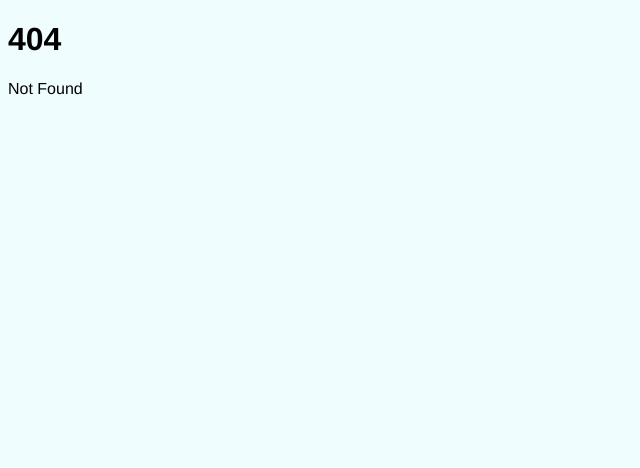
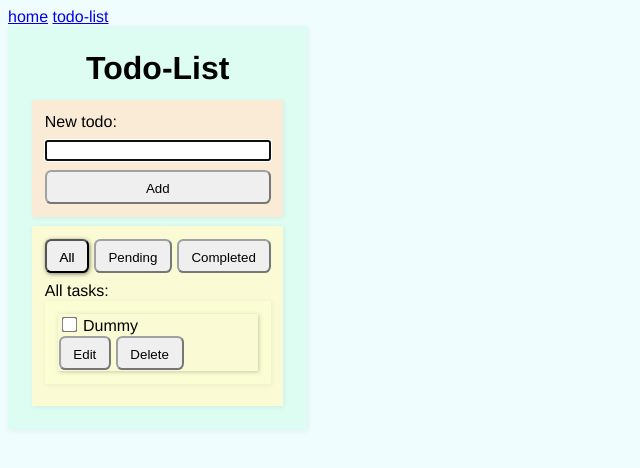
Before and after one commit to jensdanb/todoh, a SvelteKit app in the folder front/: page /todolist in a window 1280 px wide. Before the commit this address had no page. Shown: the top 468 px of the page, without its empty margins (0-640 px from the left). Built offline with nearby package versions, Linux system fonts and the light colour scheme.

Commit message:
to Svelte standard routing

```diff
--- a/front/src/routes/+layout.svelte
+++ b/front/src/routes/+layout.svelte
@@ -9,4 +9,9 @@
 	<link rel="icon" href={favicon} />
 </svelte:head>
 
+<nav>
+	<a href="/">home</a>
+	<a href="/todolist">todo-list</a>
+</nav>
+
 {@render children?.()}
--- /dev/null
+++ b/front/src/routes/todolist/+page.svelte
@@ -0,0 +1,21 @@
+<script lang="ts">
+    import Form from "./TaskForm.svelte"
+    import TaskList from "./TaskList.svelte";
+</script>
+
+<div class="container">
+    <h1>Todo-List</h1>
+    <Form />
+    <TaskList />
+</div>
+
+<style>
+	.container {
+        background-color: rgb(221, 253, 242);
+	}
+    h1 {
+        align-self: center;
+        margin-top: 0rem;
+        margin-bottom: var(--s5);
+    }
+</style>
--- /dev/null
+++ b/front/src/routes/todolist/TaskC.svelte
@@ -0,0 +1,77 @@
+<script lang="ts">
+    import { todo_list, local_put } from "./shared.svelte";
+    let props = $props();
+
+    type Mode = "Overview" | "Edit";
+    let editMode: Mode = $state("Overview");
+    let editName: string = $state(props.name);
+
+
+    function onCheck() {
+        local_put(props.id, {...props, completed: !props.completed});
+    };
+
+    function onDelete() {
+        todo_list.todos = todo_list.todos.filter(
+            (task) => task.id !== props.id
+        );
+    };
+
+    function handleSubmit() {
+        local_put(props.id, {...props, name: editName});
+        editMode = "Overview";
+    };
+</script>
+
+<div class="card-small">
+    {#if editMode=="Overview"}
+    <form>
+        <input
+            id={props.id}
+            type="checkbox"
+            checked={props.completed}
+            onchange={onCheck}
+            class="checkbox"
+        />
+        {props.name}
+    </form>
+    <div>
+        <button
+            id={props.id}
+            onmousedown={() => editMode = "Edit"}>
+            Edit
+        </button>
+        <button
+            id={props.id}
+            onmousedown={onDelete}>
+            Delete
+        </button>
+    </div>
+    {:else}
+        <form onsubmit={handleSubmit}>
+            <input
+                type="text"
+                id="new-todo-input"
+                name="new description"
+                autoComplete="on"
+                bind:value={editName}
+            />
+        </form>
+        <div>
+            <button onmousedown={() => editMode = "Overview"} >
+                Cancel
+            </button>
+            <button onmousedown={handleSubmit} >
+                Save
+            </button>
+        </div>
+    {/if}
+
+</div>
+
+<style>
+    .card-small {
+        background-color: hsl(62, 83%, 91%);
+        box-shadow: var(--shadow-size) var(--shadow-mid-color);
+	}
+</style>
--- /dev/null
+++ b/front/src/routes/todolist/TaskForm.svelte
@@ -0,0 +1,36 @@
+<script lang="ts" >
+    import { Todo, todo_list, in_work } from "./shared.svelte";
+
+    function handleSubmit() {
+        if (in_work.new_task_name != ""){
+            todo_list.todos.push(new Todo(in_work.new_task_name))
+            in_work.new_task_name = ""
+        };
+    };
+</script>
+
+<div>
+    <form onsubmit={handleSubmit}>
+        <label class="card">
+            New todo:
+            <input
+                type="text"
+                id="new-todo-input"
+                name="task description"
+                autoComplete="on"
+                bind:value={in_work.new_task_name}
+                autofocus
+            />
+            <button onmousedown={handleSubmit} >
+                Add
+            </button>
+        </label>
+    </form>
+
+</div>
+
+<style>
+	.card {
+        background-color: antiquewhite;
+	}
+</style>
--- /dev/null
+++ b/front/src/routes/todolist/TaskList.svelte
@@ -0,0 +1,53 @@
+<script lang="ts">
+    import { todo_filter, todo_list, Todo, in_work } from "./shared.svelte";
+    import TaskC from './TaskC.svelte';
+
+    let filterTaskCompleted = $derived((task: Todo) => {
+        if (todo_filter.selected=="All") {return true}
+        else if (todo_filter.selected=="Pending") {return !task.completed}
+        else if (todo_filter.selected=="Completed") {return task.completed}
+    })
+
+    let taskList = $derived(todo_list.todos
+        .filter((todo: Todo) => filterTaskCompleted(todo)));
+
+</script>
+
+<div class="card">
+    <div class="group-horizontal-btns">
+        <button
+            onmousedown={() => todo_filter.selected = "All"}
+            aria-current={todo_filter.selected === "All"}
+            class="aria-btn">
+            All
+        </button>
+        <button
+            onmousedown={() => todo_filter.selected = "Pending"}
+            aria-current={todo_filter.selected === "Pending"}
+            class="aria-btn">
+            Pending
+        </button>
+        <button
+            onmousedown={() => todo_filter.selected = "Completed"}
+            aria-current={todo_filter.selected === "Completed"}
+            class="aria-btn">
+            Completed
+        </button>
+    </div>
+    <div>{todo_filter.selected} tasks:</div>
+    <ul class="card2">
+		{#each taskList as todo (todo.id)}
+			<TaskC {...todo} />
+		{/each}
+	</ul>
+</div>
+
+<style>
+	.card {
+        background-color: hsl(62, 83%, 91%);
+	}
+    .card2 {
+        background-color: hsl(62, 90%, 91%);
+        box-shadow: var(--shadow-size) var(--shadow-light-color);
+	}
+</style>
--- /dev/null
+++ b/front/src/routes/todolist/shared.svelte.ts
@@ -0,0 +1,45 @@
+import { nanoid } from "nanoid";
+
+// Core
+
+export type BackEndPoint = "serverConnected" | "postTodo" | "postTodos" | "getTodos" | "delTodo" | "putTodo";
+
+export type SyncStatus = "From server" | "From server and edited" | "Fresh fish" | "Posted"
+
+export class Todo {
+    id: string;
+    name: string;
+    completed: boolean;
+    syncStatus : SyncStatus;
+
+    constructor(name: string, other?: {id?: string, completed?: boolean, syncStatus?: SyncStatus} ) {
+        this.name = name;
+        this.id = other?.id ?? `todo-${nanoid()}`;
+        this.completed = other?.completed ?? false;
+        this.syncStatus = other?.syncStatus ?? "Fresh fish";
+      };
+};
+
+export const todo_list: {todos: Todo[]} = $state({todos: [new Todo("Dummy")]});
+
+// Local functions
+
+export function local_put(id: string, new_task: Todo) {
+    todo_list.todos = todo_list.todos.map((task) => {
+        if (task.id == id) {
+            return {...new_task, id: id}
+        }
+        else {
+            return task
+        }
+    })
+}
+
+export const in_work: {new_task_name: string} = $state({new_task_name: ""});
+
+// UI
+export type TodoFilter = "All" | "Pending" | "Completed";
+
+export const todo_filter: {selected: TodoFilter} = $state({
+    selected: "All"
+});
```
Also changed, not shown: front/src/routes/+page.svelte (+1 -6 lines), front/src/routes/todolist/shared.network.svelte.ts (added, +48 -0 lines).
